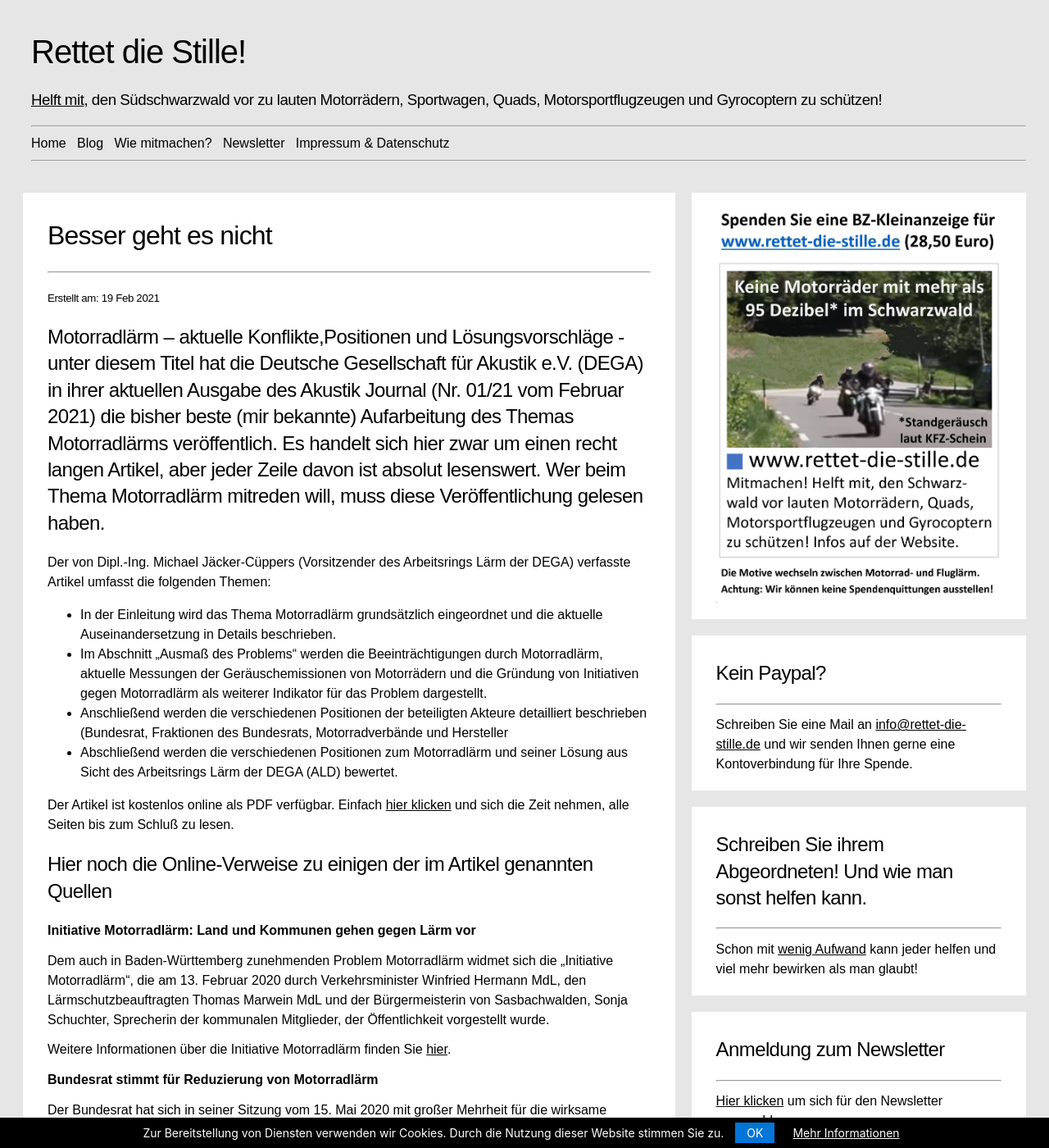
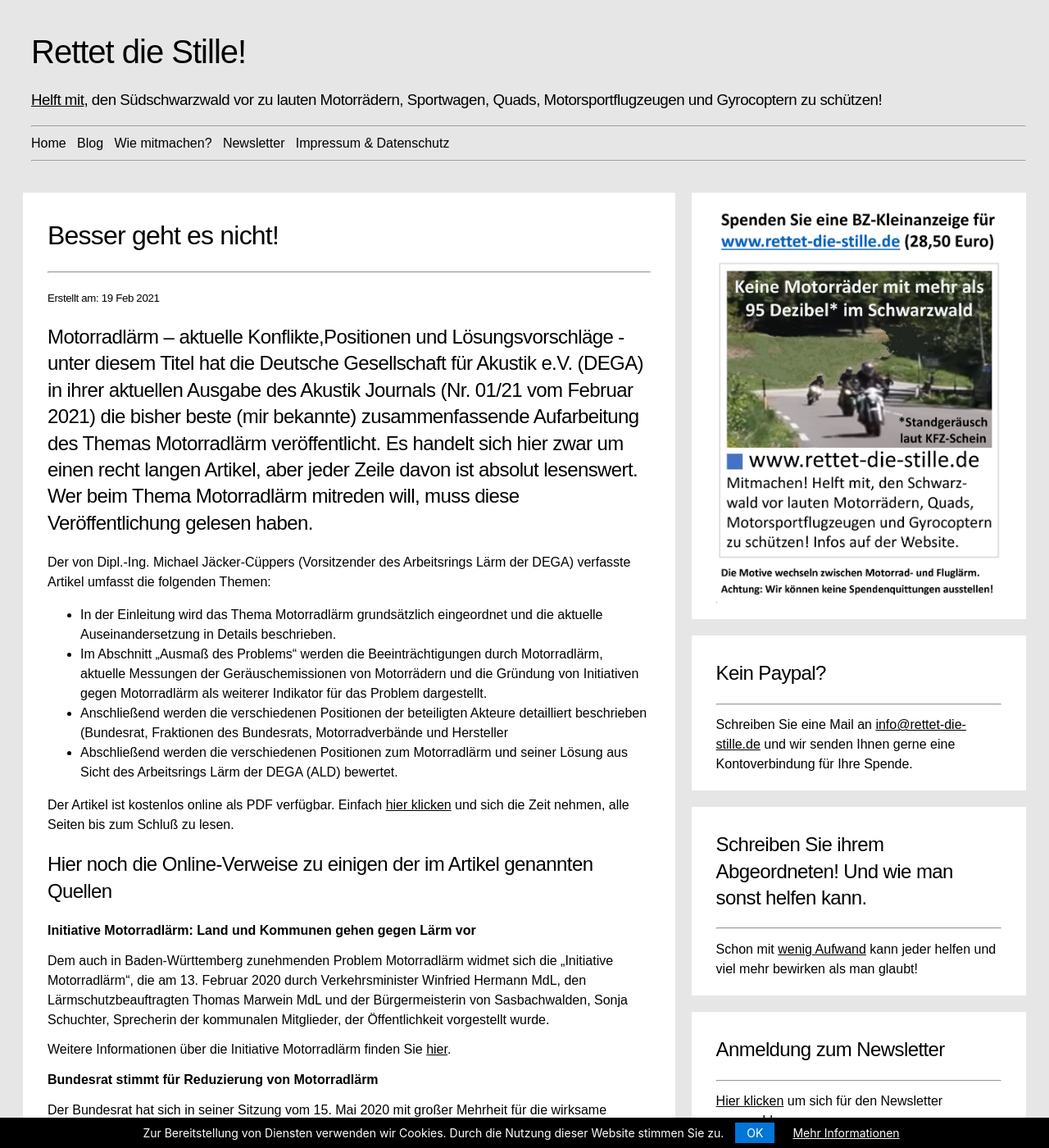
Before and after one commit to rettet-die-stille/rettet-die-stille.github.io, a Jekyll site: the page built from _posts/2021-03-13-besser-geht-es-nicht.md, in a window 1280 px wide and 1400 px high. Shown: the whole window at 82% size. Built offline with Jekyll 4.4.1, drawn with Linux system fonts in a browser that asks for light colours; some of the changed text lies outside the part shown.

Commit message:
Update 2021-03-13-besser-geht-es-nicht.md

```diff
--- a/_posts/2021-03-13-besser-geht-es-nicht.md
+++ b/_posts/2021-03-13-besser-geht-es-nicht.md
@@ -1,8 +1,8 @@
 ---
 layout: post
-title: "Besser geht es nicht"
+title: "Besser geht es nicht!"
 date: 2021-02-19
-shorttext: "Motorradlärm – aktuelle Konflikte,Positionen und Lösungsvorschläge - unter diesem Titel hat die Deutsche Gesellschaft für Akustik e.V. (DEGA) in ihrer aktuellen Ausgabe des Akustik Journal (Nr. 01/21 vom Februar 2021) die bisher beste (mir bekannte) Aufarbeitung des Themas Motorradlärms veröffentlich. Es handelt sich hier zwar um einen recht langen Artikel, aber jeder Zeile davon ist absolut lesenswert. Wer beim Thema Motorradlärm mitreden will, muss diese Veröffentlichung gelesen haben."
+shorttext: "Motorradlärm – aktuelle Konflikte,Positionen und Lösungsvorschläge - unter diesem Titel hat die Deutsche Gesellschaft für Akustik e.V. (DEGA) in ihrer aktuellen Ausgabe des Akustik Journals (Nr. 01/21 vom Februar 2021) die bisher beste (mir bekannte) zusammenfassende Aufarbeitung des Themas Motorradlärm veröffentlicht. Es handelt sich hier zwar um einen recht langen Artikel, aber jeder Zeile davon ist absolut lesenswert. Wer beim Thema Motorradlärm mitreden will, muss diese Veröffentlichung gelesen haben."
 ---
 Der von Dipl.-Ing. Michael Jäcker-Cüppers (Vorsitzender des Arbeitsrings Lärm der DEGA) verfasste Artikel umfasst die folgenden Themen:
 * In der Einleitung wird das Thema Motorradlärm grundsätzlich eingeordnet und die aktuelle Auseinandersetzung in Details beschrieben.
```
